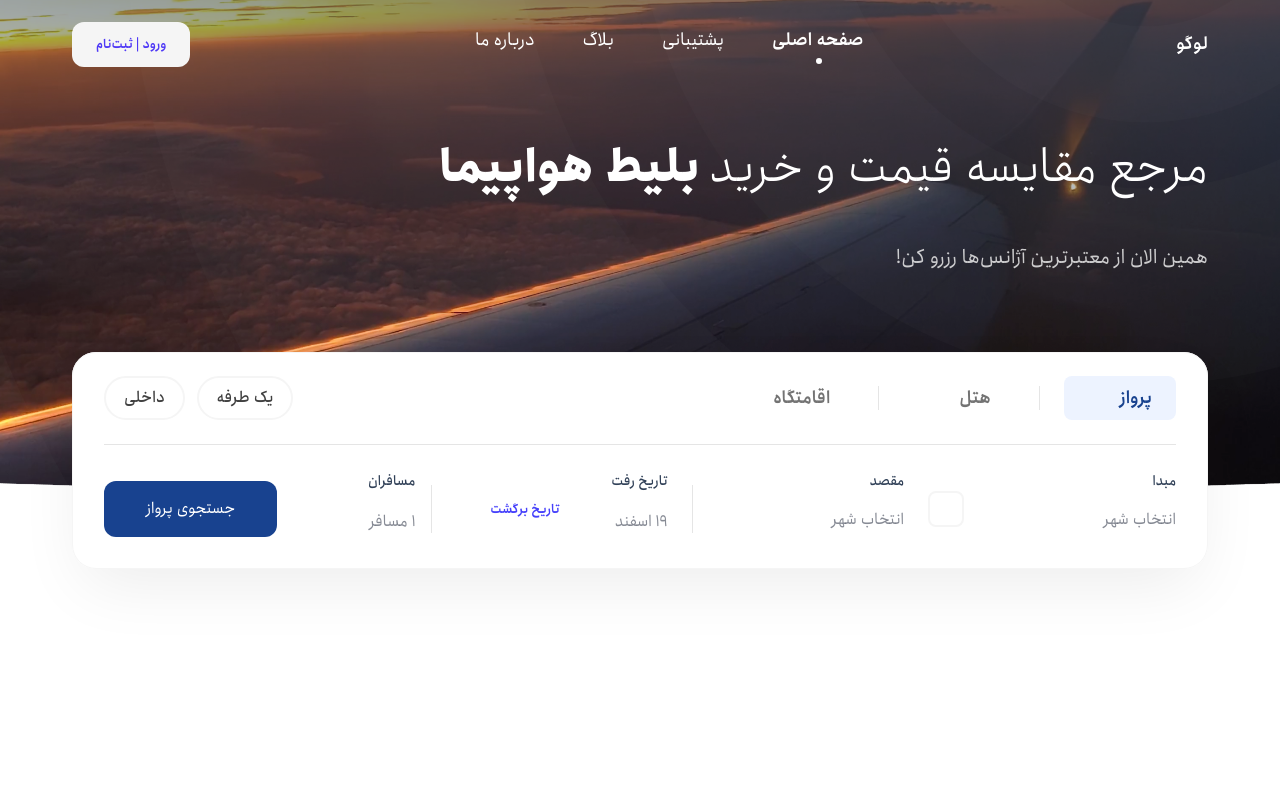
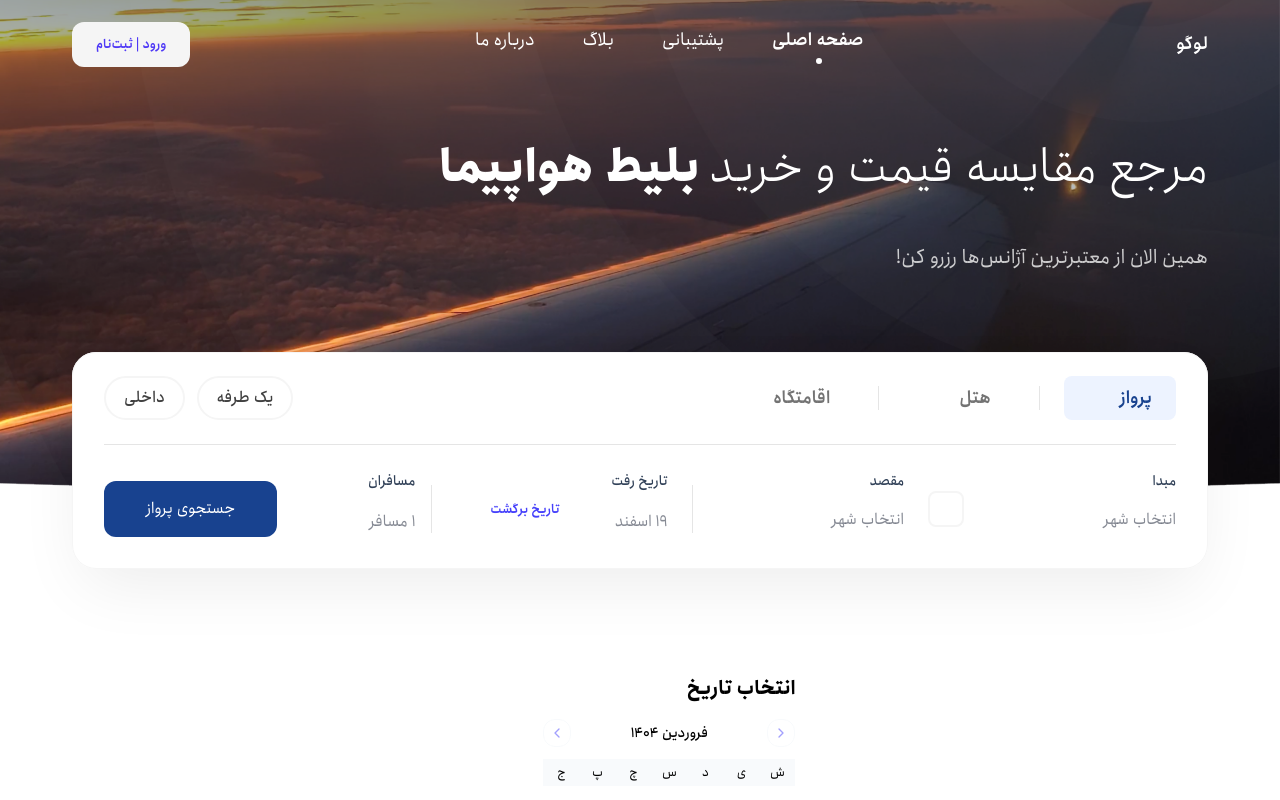
Before and after one commit to Floy-ir/Frontend, a Next.js app: page / in a window 1280 px wide. Shown: the top 800 px of the page. Built offline with nearby package versions, Linux system fonts and the light colour scheme; some icons are missing.

Commit message:
feat(calendar): add react-day-picker dependency and integrate JalaliCalendarExample component into the main page; enhance Button component with new styles for outline and ghost variants

```diff
--- a/app/page.tsx
+++ b/app/page.tsx
@@ -3,6 +3,7 @@ import { Metadata } from "next"
 
 import { Header } from "@/components/Header/Header"
 import { HeroSection } from "@/components/HeroSection/HeroSection"
+import JalaliCalendarExample from "@/components/test"
 export const metadata: Metadata = {
   title: "Next.js Enterprise Boilerplate",
   twitter: {
@@ -46,6 +47,7 @@ export default function Web() {
           <Header menuItems={menuItems}/>
           <HeroSection />
         </div>
+        <JalaliCalendarExample />
 
         {/* <div className="container mx-auto mt-12 text-center">
           <h2 className="text-3xl font-bold text-slate-900">فلوی، پرواز تا بی نهایت</h2>
--- a/components/Button/Button.tsx
+++ b/components/Button/Button.tsx
@@ -4,7 +4,7 @@ import { Slot } from "@radix-ui/react-slot"
 import { cva, type VariantProps } from "class-variance-authority"
 import { twMerge } from "tailwind-merge"
 
-const button = cva(
+export const button = cva(
   [
     "justify-center",
     "inline-flex",
@@ -38,6 +38,19 @@ const button = cva(
           "hover:border-[#6561FC] hover:text-[#6561FC]",
           "active:border-[#0C05F8] active:text-[#0904BA]",
           "disabled:!border-[#6561FC] disabled:!text-[#A0A0A0] disabled:pointer-events-none disabled:opacity-40 disabled:cursor-not-allowed",
+        ],
+        outline2: [
+          "border border-[#F1F5F9] bg-transparent text-[#4641FB]",
+          "hover:border-[#6561FC] hover:text-[#6561FC] hover:bg-[#F8FAFC]/50",
+          "active:border-[#0C05F8] active:text-[#0904BA] active:bg-[#F1F5F9]",
+          "disabled:!border-[#6561FC] disabled:!text-[#A0A0A0] disabled:pointer-events-none disabled:opacity-40 disabled:cursor-not-allowed",
+        ],
+        ghost: [
+          "bg-transparent text-[#4641FB]",
+          "hover:bg-[#F1F5F9]/70 hover:text-[#6561FC]",
+          "active:bg-[#F1F5F9] active:text-[#0C05F8]",
+          "aria-selected:bg-Primary-P500main aria-selected:text-Shade-White aria-selected:rounded-xl aria-selected:font-semibold",
+          "disabled:text-[#A0A0A0] disabled:pointer-events-none disabled:opacity-40 disabled:cursor-not-allowed",
         ],
         text: [
           "bg-transparent text-[#4641FB]",
--- /dev/null
+++ b/components/test.tsx
@@ -0,0 +1,26 @@
+"use client"
+
+import * as React from "react"
+import { JalaliCalendar } from "@/registry/new-york/jalali-calendar/jalali-calendar"
+
+export default function JalaliCalendarExample() {
+  const [selectedDate, setSelectedDate] = React.useState<Date | undefined>(undefined)
+
+  return (
+    <div className="flex flex-col gap-4 p-4">
+      <h2 className="text-xl font-bold">انتخاب تاریخ</h2>
+
+      <div >
+        <JalaliCalendar
+          mode="single"
+          selected={selectedDate}
+          onSelect={setSelectedDate}
+        />
+      </div>
+
+      <div className="mt-4">
+        <p>تاریخ انتخاب شده: {selectedDate ? selectedDate.toLocaleDateString('fa-IR') : 'هیچ تاریخی انتخاب نشده است'}</p>
+      </div>
+    </div>
+  )
+}
--- a/package.json
+++ b/package.json
@@ -56,6 +56,7 @@
     "lucide-react": "^0.483.0",
     "next": "15.1.6",
     "react": "^19.0.0",
+    "react-day-picker": "^9.6.3",
     "react-dom": "^19.0.0",
     "tailwind-merge": "^2.6.0",
     "tw-animate-css": "^1.2.4",
--- /dev/null
+++ b/registry/new-york/jalali-calendar/jalali-calendar.tsx
@@ -0,0 +1,85 @@
+"use client"
+
+import * as React from "react"
+import { ChevronLeft, ChevronRight } from "lucide-react"
+import { DayPicker } from "react-day-picker/persian"
+import { cn } from "@/lib/utils"
+import { button } from "@/components/Button/Button"
+
+export type JalaliCalendarProps = React.ComponentProps<typeof DayPicker>
+
+function JalaliCalendar({ className, classNames, showOutsideDays = false, fromDate = new Date(), ...props }: JalaliCalendarProps) {
+  // Use useEffect to ensure client-side hydration
+  const [mounted, setMounted] = React.useState(false)
+
+  React.useEffect(() => {
+    setMounted(true)
+  }, [])
+
+  // Use a placeholder if not mounted yet
+  if (!mounted) {
+    return <div className="w-fit p-3 min-h-[300px] min-w-[300px] bg-gray-100 animate-pulse rounded" />
+  }
+
+  return (
+    <DayPicker
+      showOutsideDays={showOutsideDays}
+      disabled={{ before: fromDate }}
+      className={cn("w-fit", className)}
+      classNames={{
+        month: "space-y-4",
+        months: "flex flex-col sm:flex-row space-y-4 sm:space-y-0 relative",
+        month_caption: "flex justify-center pt-1 relative items-center",
+        month_grid: "w-full border-collapse space-y-1",
+        caption_label: "text-sm font-medium",
+        nav: "flex row-reverse items-center justify-between absolute inset-x-0",
+        button_previous: cn(
+          button({ intent: "outline2" }),
+          "h-7 w-7 bg-transparent p-0 opacity-50 hover:opacity-100 z-10",
+        ),
+        button_next: cn(
+          button({ intent: "outline2" }),
+          "h-7 w-7 bg-transparent p-0 opacity-50 hover:opacity-100 z-10",
+        ),
+        weeks: "w-full border-collapse space-y-",
+        weekdays: "flex bg-slate-50 py-1",
+        weekday: "text-muted-foreground w-9 font-normal text-[0.8rem]",
+        week: "flex w-full mt-2",
+        day_button:
+          "h-9 w-9 text-center text-sm p-0 relative focus-within:relative focus-within:z-20",
+        day: cn(button({ intent: "ghost" }), "h-9 w-9 p-0 font-normal text-Gray-N600 text-sm"),
+        range_end: "day-range-end",
+        selected: "",
+        today: "bg-accent text-accent-foreground outline outline-1 outline-offset-[-1px] outline-Primary-P300 rounded-md",
+        outside:
+          "day-outside text-muted-foreground opacity-50 aria-selected:bg-accent/50 aria-selected:text-muted-foreground aria-selected:opacity-30",
+        disabled: "!text-Gray-N300 opacity-50",
+        range_middle: "aria-selected:bg-accent aria-selected:text-accent-foreground",
+        hidden: "invisible",
+        ...classNames,
+      }}
+      components={{
+        Chevron: ({ ...props }) =>
+          props.orientation === "left" ? (
+            <ChevronRight {...props} className="h-4 w-4" />
+          ) : (
+            <ChevronLeft {...props} className="h-4 w-4" />
+          ),
+      }}
+
+      formatters={{
+        // Custom formatter for weekday names - using single Persian letters
+        formatWeekdayName: (weekday) => {
+          const weekdayNames = ["ی", "د", "س", "چ", "پ", "ج", "ش"];
+          const day = weekday.getDay();
+          return weekdayNames[day] || "";
+        }
+      }}
+      {...props}
+    />
+  )
+}
+
+JalaliCalendar.displayName = "JalaliCalendar"
+
+export { JalaliCalendar }
```
Also changed, not shown: 1 other file (tests, documents, lock files or other folders).
